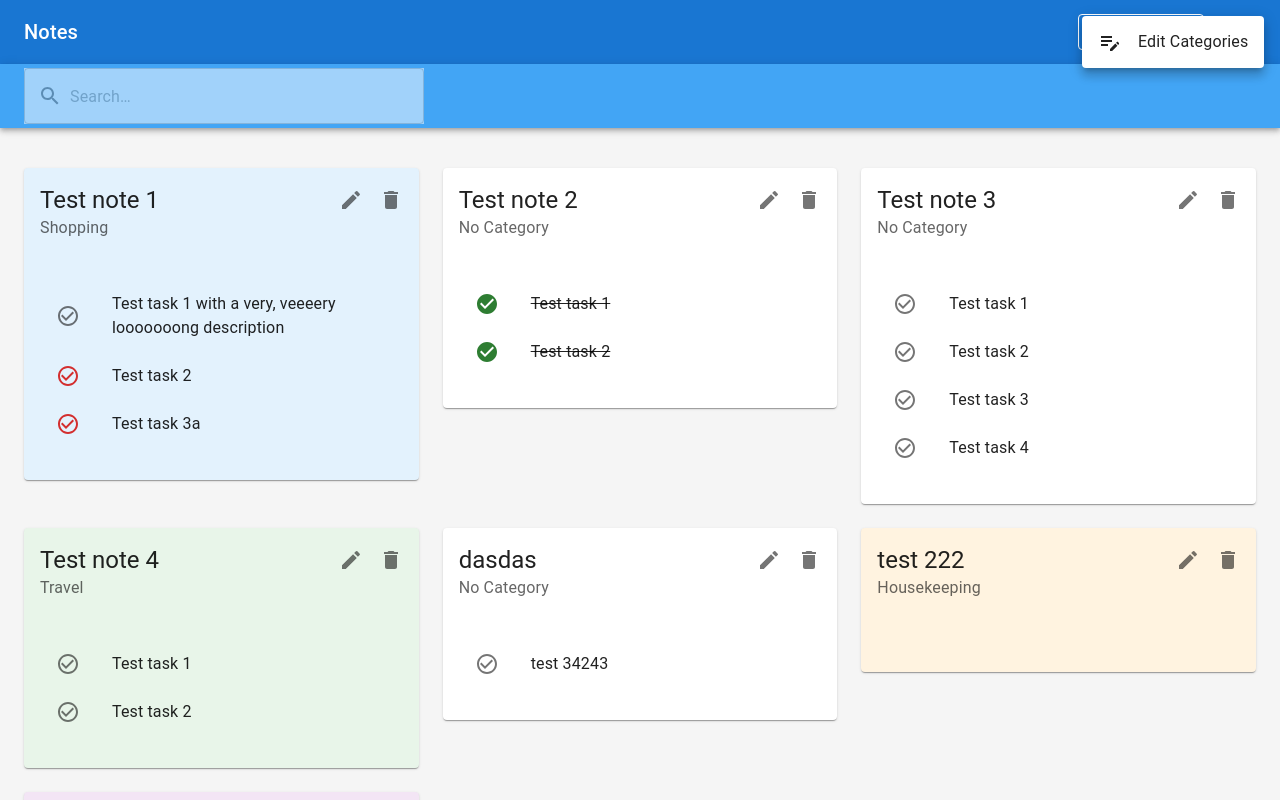
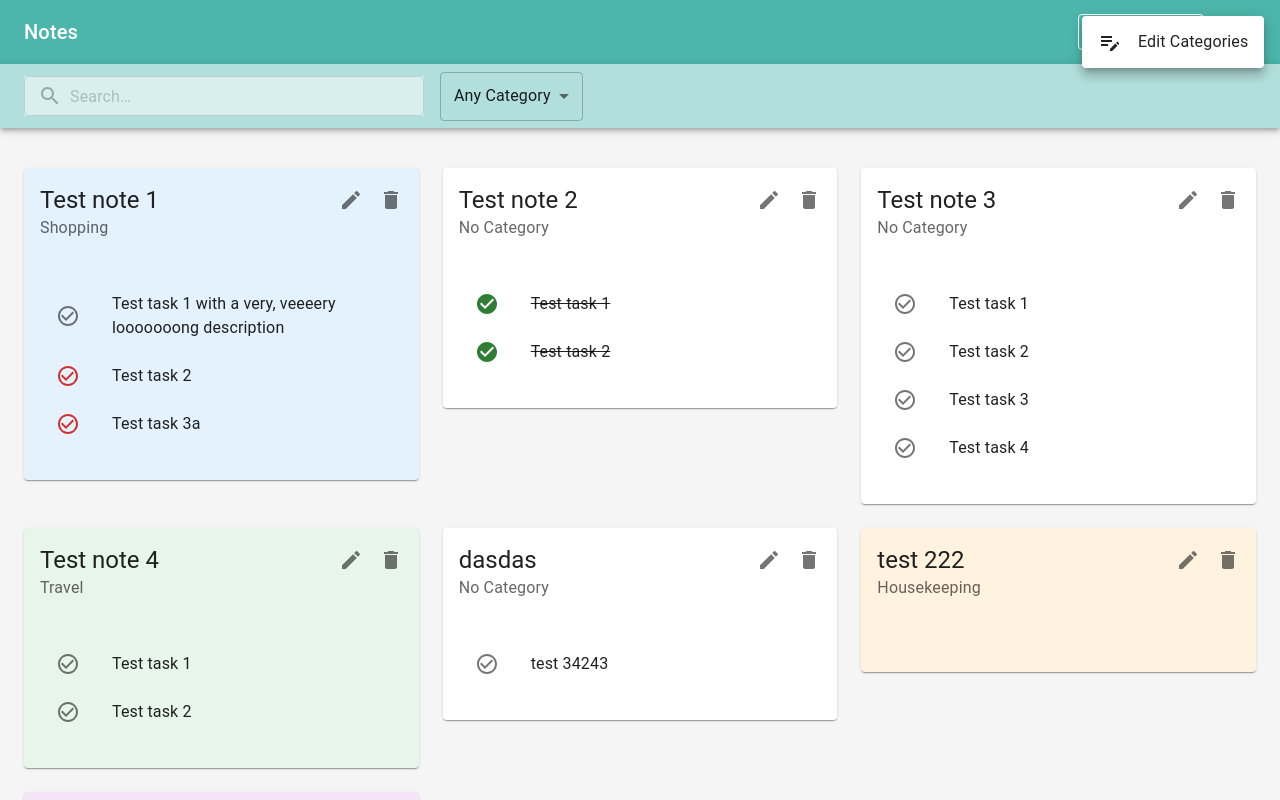
Before and after one commit to VikiZieleniewska/Organizing_notes, a React (Vite) app: page / in a window 1280 px wide. Both pictures are taken after a click on the button 1244 px from the left and 32 px from the top of the page. Shown: the top 800 px of the page. Built offline with nearby package versions, Linux system fonts and the light colour scheme; data requests are answered from the project's data file; a web font is replaced by a local one.

Commit message:
added category filter

```diff
--- a/src/App.jsx
+++ b/src/App.jsx
@@ -8,7 +8,10 @@ import "./App.scss";
 
 function App() {
   const [notes, setNotes] = useState([]);
-  const [search, setSearch] = useState("");
+  const [search, setSearch] = useState({
+    searchText: "",
+    selectedCategory: "",
+  });
   const [categories, setCategories] = useState([]);
 
   useEffect(() => {
@@ -43,6 +46,8 @@ function App() {
     return await response.json();
   }
 
+  // useEffect(() => setSearch({ searchText: "", selectedCategory: "" }));
+
   function handleAddNote() {
     const emptyNote = {
       id: 0,
@@ -53,12 +58,19 @@ function App() {
     setNotes([emptyNote, ...notes]);
   }
 
+  function handleEditNote(note) {
+    const index = notes.findIndex((el) => el.id === note.id);
+    notes[index] = note;
+
+    setNotes([...notes]);
+  }
+
   function handleUpdateCategories(updatedCategories) {
     setCategories(updatedCategories);
   }
 
-  function handleSearch(searchText) {
-    setSearch(searchText);
+  function handleSearch(searchOptions) {
+    setSearch(searchOptions);
   }
 
   async function handleDelete(noteId) {
@@ -93,11 +105,16 @@ function App() {
         onUpdateCategories={handleUpdateCategories}
         onAddNote={handleAddNote}
       />
-      <NoteSearch search={search} onSearch={handleSearch} />
+      <NoteSearch
+        categories={categories}
+        search={search}
+        onSearch={handleSearch}
+      />
       <NotesBoard
         notes={notes}
         categories={categories}
         search={search}
+        onEditNote={handleEditNote}
         onDelete={handleDelete}
       />
     </>
--- a/src/components/BasicAppBar/BasicAppBar.jsx
+++ b/src/components/BasicAppBar/BasicAppBar.jsx
@@ -77,6 +77,7 @@ export default class BasicAppBar extends Component {
         }}
         open={isMenuOpen}
         onClose={this.handleMenuClose}
+        sx={{ color: "red" }}
       >
         <MenuItem onClick={this.handleEditCategories}>
           <EditNoteIcon sx={{ mr: 2 }} />
@@ -114,7 +115,11 @@ export default class BasicAppBar extends Component {
     );
 
     return (
-      <AppBar position="static" className="app-bar">
+      <AppBar
+        position="static"
+        className="app-bar"
+        sx={{ backgroundColor: "#4db6ac" }}
+      >
         <Container maxWidth="xl">
           <Toolbar className="toolbar">
             <Typography
--- /dev/null
+++ b/src/components/CategoryFilter/CategoryFilter.jsx
@@ -0,0 +1,34 @@
+import React, { Component } from "react";
+import MenuItem from "@mui/material/MenuItem";
+import Select from "@mui/material/Select";
+import ListItemText from "@mui/material/ListItemText";
+
+export default class CategoryFilter extends Component {
+  handleSearch = (categoryid) => {
+    this.props.onSearch({ ...this.props.search, selectedCategory: categoryid });
+  };
+
+  render() {
+    return (
+      <>
+        <Select
+          id="subheader"
+          displayEmpty
+          sx={{ ml: 2 }}
+          size="small"
+          value={this.props.search.selectedCategory}
+          onChange={(event) => this.handleSearch(event.target.value)}
+        >
+          <MenuItem key="any-category" value="">
+            <ListItemText primary="Any Category" />
+          </MenuItem>
+          {this.props.categories.map((c) => (
+            <MenuItem key={`filter-${c.id}`} value={c.id}>
+              <ListItemText primary={c.name} />
+            </MenuItem>
+          ))}
+        </Select>
+      </>
+    );
+  }
+}
--- a/src/components/NoteCard/NoteCard.jsx
+++ b/src/components/NoteCard/NoteCard.jsx
@@ -65,6 +65,8 @@ export default class NoteCard extends Component {
   handleEditNote = async () => {
     const response = await this.editNoteApi(this.state.note);
     if (response.ok) {
+      this.props.onEditNote(this.state.note);
+
       this.setState({
         isEditMode: false,
         isAddMode: false,
--- a/src/components/NoteSearch/NoteSearch.jsx
+++ b/src/components/NoteSearch/NoteSearch.jsx
@@ -6,11 +6,17 @@ import Toolbar from "@mui/material/Toolbar";
 import TextField from "@mui/material/TextField";
 import InputAdornment from "@mui/material/InputAdornment";
 
+import CategoryFilter from "../CategoryFilter/CategoryFilter";
+
 import "./NoteSearch.scss";
 
 export default class NoteSearch extends Component {
+  handleSearch = (searchText) => {
+    this.props.onSearch({ ...this.props.search, searchText: searchText });
+  };
+
   render() {
-    const { search, onSearch } = this.props;
+    const { search, onSearch, categories } = this.props;
 
     return (
       <AppBar position="static" className="filter-bar">
@@ -19,9 +25,9 @@ export default class NoteSearch extends Component {
             <TextField
               className="search-input"
               placeholder="Search…"
-              // variant="standard"
-              value={search}
-              onChange={(event) => onSearch(event.target.value)}
+              value={search.searchText}
+              size="small"
+              onChange={(event) => this.handleSearch(event.target.value)}
               InputProps={{
                 startAdornment: (
                   <InputAdornment position="start">
@@ -30,6 +36,11 @@ export default class NoteSearch extends Component {
                 ),
               }}
             />
+            <CategoryFilter
+              search={search}
+              onSearch={onSearch}
+              categories={categories}
+            />
           </Toolbar>
         </Container>
       </AppBar>
--- a/src/components/NoteSearch/NoteSearch.scss
+++ b/src/components/NoteSearch/NoteSearch.scss
@@ -1,6 +1,8 @@
 .filter-bar {
   margin-bottom: 40px;
-  background-color: #42a5f5 !important;
+  background-color: #b2dfdb !important;
+
+  // background-color: #42a5f5 !important;
   //   opacity: 0.65;
 
   .toolbar {
--- a/src/components/NotesBoard/NotesBoard.jsx
+++ b/src/components/NotesBoard/NotesBoard.jsx
@@ -6,18 +6,29 @@ import NoteCard from "../NoteCard/NoteCard.jsx";
 
 export default class NotesBoard extends Component {
   render() {
-    const { notes, categories, search, onDelete } = this.props;
+    const { notes, categories, search, onEditNote, onDelete } = this.props;
     if (!notes) {
       return <h1>Notes loading</h1>;
     }
 
-    const filteredNotes = notes.filter(
-      (note) =>
-        note.title.toLowerCase().includes(search.toLowerCase()) ||
-        note.tasks.some((task) =>
-          task.description.toLowerCase().includes(search.toLowerCase())
-        )
-    );
+    let filteredNotes = notes;
+
+    if (search.searchText && search.searchText.trim()) {
+      const searchText = search.searchText.toLowerCase();
+      filteredNotes = filteredNotes.filter(
+        (note) =>
+          note.title.toLowerCase().includes(searchText) ||
+          note.tasks.some((task) =>
+            task.description.toLowerCase().includes(searchText)
+          )
+      );
+    }
+
+    if (search.selectedCategory) {
+      filteredNotes = filteredNotes.filter(
+        (note) => note.categoryId === search.selectedCategory
+      );
+    }
 
     return (
       <Container maxWidth="xl">
@@ -33,6 +44,7 @@ export default class NotesBoard extends Component {
                   note={note}
                   categories={categories}
                   isEditMode={!note.id}
+                  onEditNote={onEditNote}
                   onDelete={onDelete}
                 />
               </Grid>
```
Also changed, not shown: src/App.scss (+0 -19 lines).
